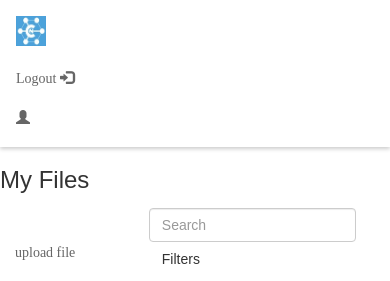
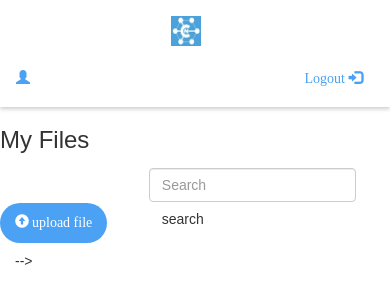
Before and after one commit to SaadZahidQureshi/Django-MySql-File-Manager, a Django app: template File Manager/FileManager/templates/HTML/index.html in a window 390 px wide. Shown: the top 281 px of the page. Run offline with Django 3.2, Linux system fonts and the light colour scheme; the template is opened without the code that fills it, so the values that code supplies are empty; some libraries are stand-ins or nearby versions; some web fonts are replaced.

Commit message:
responsiveness

```diff
--- a/File Manager/FileManager/app/forms.py
+++ b/File Manager/FileManager/app/forms.py
@@ -10,3 +10,8 @@ class fileForm(forms.ModelForm):
         super(fileForm, self).__init__(*args, **kwargs)
         for field_name, field in self.fields.items():
             field.widget.attrs.update({'class': 'form-control'})
+
+
+
+# class FileSearchForm(forms.Form):
+#     search_query = forms.CharField(max_length=100, required=False, label='Search Files')
--- a/File Manager/FileManager/app/handle_file.py
+++ /dev/null
@@ -1,5 +0,0 @@
-
-def handle_uploaded_file(f):
-    with open('uploaded_files/'+f.name, 'wb+') as destination:
-        for chunk in f.chunks():
-            destination.write(chunk)
--- a/File Manager/FileManager/app/urls.py
+++ b/File Manager/FileManager/app/urls.py
@@ -10,6 +10,8 @@ urlpatterns = [
     path('index', views.Index, name='index'),
     path('logout', views.Logout, name='logout'),
     path('download/<int:file_id>/', views.download_file, name='download_file'),
+    path('view/<int:file_id>/', views.view_document, name='view_document'),
+    # path('file_list/', views.file_list, name='file_list'),
     # path('uploadfile', views.UploadFile, name='uploadfile'),
 
 ]
--- a/File Manager/FileManager/static/css/main.css
+++ b/File Manager/FileManager/static/css/main.css
@@ -65,6 +65,16 @@ a {
   padding: 0px;
   margin: 0px;
 
+}
+
+#upload-file{
+  background: #4ba2f4;
+  margin-right: 20px;
+  border-radius: 30px;
+  color: white;
+}
+.username-profile{
+  color: #4ba2f4;
 }
 #myBar {
   width: 1%;
@@ -491,11 +501,86 @@ input{
 /*------------------------------------------------------------------
 [ Responsive ]*/
 
+/* Default styles for all screen sizes */
+/* ... (Your existing CSS) ... */
+
+/* Responsive styles for screens up to 576px */
+/* @media (max-width: 576px) {
+  body, html {
+    font-size: 14px;
+  }
+} */
+
+/* Responsive styles for screens up to 992px */
+@media (max-width: 992px) {
+  .wrap-login100 {
+    width: 80%;
+    padding: 50px 20px 25px 20px;
+  }
+
+  .wrap-input100 {
+    width: 80%;
+  }
+
+  .login100-form-title {
+    font-size: 24px;
+  }
+
+  .login100-form-btn {
+    width: 100%;
+  }
+
+  #login100-form-btn-signup {
+    width: 100%;
+  }
+}
+
+/* Responsive styles for screens up to 1200px */
+@media (max-width: 1200px) {
+  .wrap-login100 {
+    width: 60%;
+  }
+
+  .wrap-input100 {
+    width: 70%;
+  }
+}
+
 @media (max-width: 576px) {
   .wrap-login100 {
     padding: 77px 15px 33px 15px;
   }
+
+#logo{
+  /* text-align: center; */
+  /* align-items: center; */
+  margin-left: 40%;
 }
+ul{
+  display: flex;
+}
+#logout-resp{
+  margin-left: 55%;
+
+}
+body{
+  width: 100%;
+}
+#user-resp{
+  margin-right: 8%;
+}
+
+
+}
+  /* body {
+    display: flex;
+    justify-content: center;
+    align-items: center;
+    height: 100vh;
+    background-color: #f0f0f0; /* Optional background color */
+
+  */
+
 
 
 
--- a/File Manager/FileManager/templates/HTML/index.html
+++ b/File Manager/FileManager/templates/HTML/index.html
@@ -25,22 +25,23 @@
 <nav class="navbar navbar-bottom-shadow">
   <div class="container-fluid">
     <div class="navbar-header">
-        <a class="navbar-brand" href="#">
-            <img src="{% static 'images/icons/logo.jpg' %}" width="30" height="30" alt="">
+        <a class="navbar-brand" id="logo" href="#">
+            <img src="{% static 'images/icons/logo.jpg' %}" width="30" height="30"  alt="">
           </a>
     </div>
 
     <ul class="nav navbar-nav navbar-right">
-      <li><a href="{%url 'logout'%}"> Logout <span class="glyphicon glyphicon-log-in"></span></a></li>
-      <li><a href="#"><span class="glyphicon glyphicon-user"></span>
+      <li id="user-resp"><a href="" class="username-profile"><span class="glyphicon glyphicon-user"></span>
         {% if request.session.email %}
         {{request.session.username}}
-        {{request.session.email}}
+        <!-- {{request.session.email}} -->
 
 
         {%endif%}
 
     </a></li>
+      <li id="logout-resp"><a href="{%url 'logout'%}" class="username-profile" > Logout <span class="glyphicon glyphicon-log-in"></span></a></li>
+
 
     </ul>
   </div>
@@ -54,16 +55,18 @@
     </div>
     <div class="navbar-brand  " style="margin-left: 33%;">
 
-      <form class="form-inline">
+      <form class="form-inline" method="">
+              <!-- {{ form.search_query.label_tag }}
+              {{ form.search_query }} -->
           <input class="form-control " type="search" placeholder="Search" aria-label="Search">
-          <button class="btn btn-outline-success my-2 my-sm-0" type="submit">Filters</button>
+          <button class="btn btn-outline-success my-2 my-sm-0" type="submit">search</button>
         </form>
 
     </div>
 
    <div>
       <ul class="nav navbar-nav navbar-right">
-          <li><a href="" data-target="#exampleModal" data-toggle="modal"> upload file </a></li>
+          <li ><a href=""id="upload-file" data-target="#exampleModal" data-toggle="modal"> <span class="	glyphicon glyphicon-circle-arrow-up" style="padding-right: 3px; "></span>upload file </a></li>
           <div class="modal fade" id="exampleModal" tabindex="-1" role="dialog" aria-labelledby="exampleModalLabel" aria-hidden="true">
             <div class="modal-dialog" role="document">
               <div class="modal-content">
@@ -100,8 +103,10 @@
                             {%endfor%}
                         </div>
 
-                      <button type="button" class="btn btn-primary " style="width: 49%; background: red;" data-dismiss="modal">Cancel</button>
+                      <div style="margin-top: 20px;">
+                        <button type="button" class="btn btn-primary " style="width: 49%; background: red;" data-dismiss="modal">Cancel</button>
                       <button type="submit" class="btn btn-primary " style="width: 49%; background: #4ba2f4;"  >Save</button>
+                      </div>
                     <!-- </div> -->
                   </form>
                 </div>
@@ -203,20 +208,15 @@ function move() {
           {% for file in files %}
           <tr>
             <!-- <th scope="row">1</th> -->
-            <td>{{file.title}}</td>
+            <td><li><a href="{% url 'view_document' file_id=file.id %}" target="_blank"><span class="glyphicon glyphicon-file" style="padding-right: 3px; "></span>{{file.title}}</a></li></td>
             <td>{{file.description}}</td>
             <td><li><a href="{% url 'download_file' file_id=file.id %}"><span class="glyphicon glyphicon-circle-arrow-down" style="padding-right: 3px; "></span>{{file.file}}</a></li></td>
           </tr>
+          <!-- {% empty %}
           <tr>
-            <!-- <th scope="row">2</th>/ -->
-
-
-          </tr>
-          <tr>
-            <!-- <th scope="row">3</th> -->
-
-
-          </tr> {% endfor %}
+            <td colspan="2">No files found.</td>
+        </tr> -->
+           {% endfor %}
         </tbody>
 
 
```
Also changed, not shown: File Manager/FileManager/app/views.py (+51 -9 lines), 1 other file.
